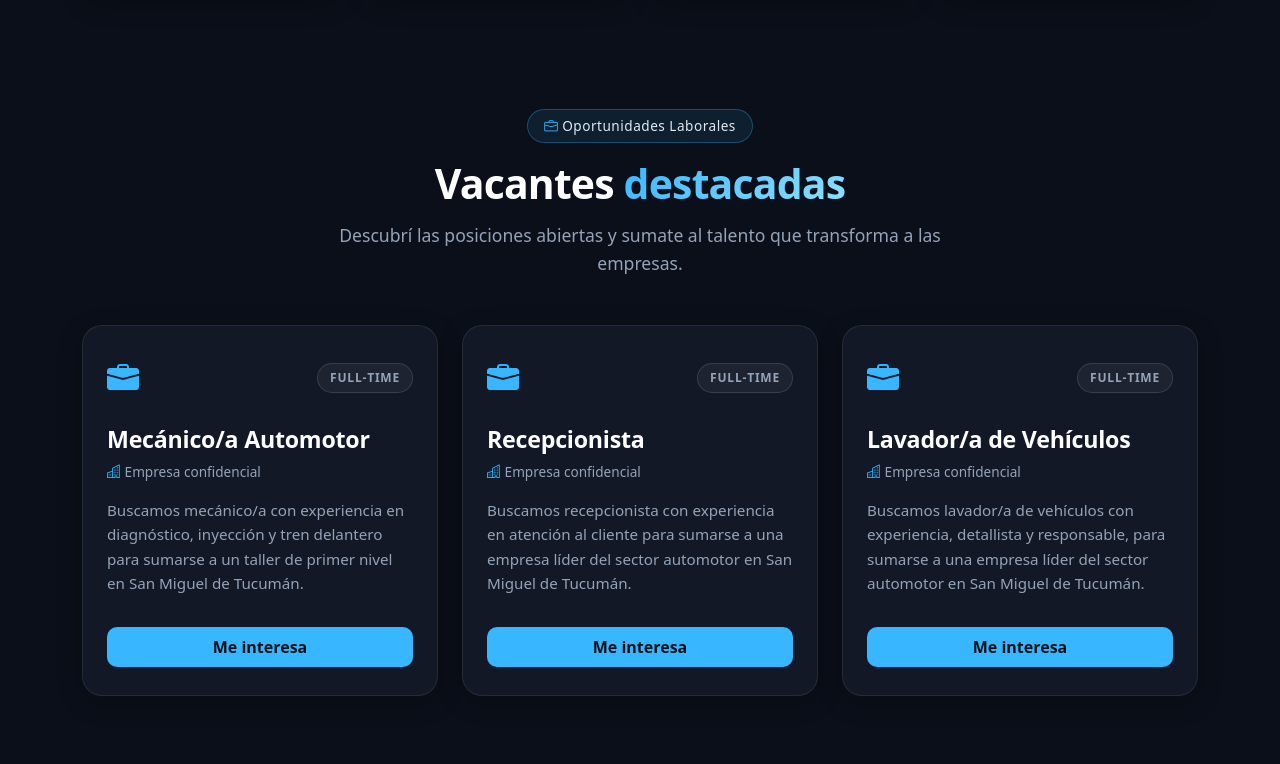
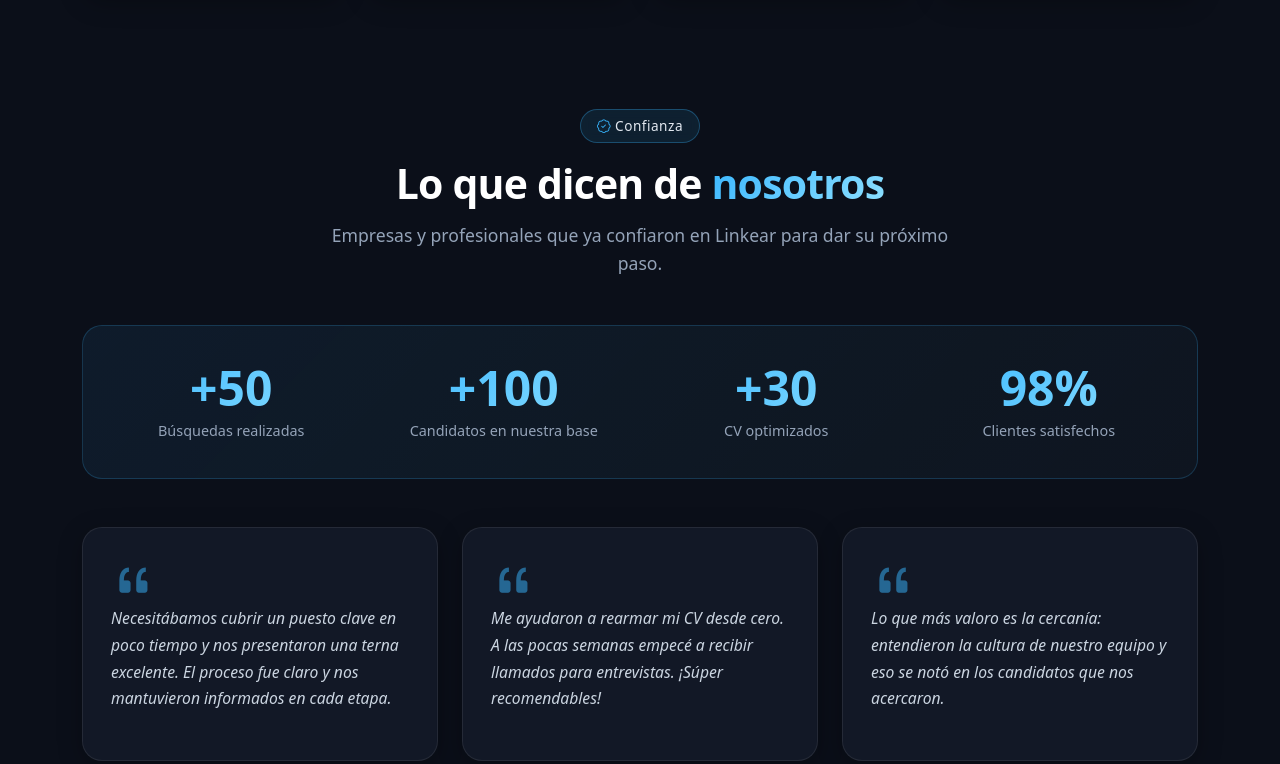
Before and after one commit to AlejandroFourmantin/linkear, a plain HTML site: page index.html in a window 1280 px wide. Shown: the part 2785-3549 px from the top of the page. Drawn offline with nearby package versions, Linux system fonts and the light colour scheme.

Commit message:
quita seccion vacantes

```diff
--- a/index.html
+++ b/index.html
@@ -438,7 +438,7 @@
         </section>
 
         <!-- Vacantes Section -->
-        <section id="vacantes" class="vacancies-section py-5 my-3">
+        <!-- <section id="vacantes" class="vacancies-section py-5 my-3">
             <div class="container">
                 <div class="text-center mb-5">
                     <div class="hero-badge mb-3">
@@ -452,37 +452,9 @@
                         Descubrí las posiciones abiertas y sumate al talento que
                         transforma a las empresas.
                     </p>
-                </div>
-
-                <div class="row g-4 justify-content-center">
-                    <!-- Vacante Card 1 -->
-                    <div class="col-lg-4 col-md-6">
-                        <div class="vacancy-card h-100 d-flex flex-column">
-                            <div class="vacancy-card-header d-flex align-items-center justify-content-between mb-4">
-                                <div class="vacancy-icon-box">
-                                    <i class="bi bi-briefcase-fill text-accent" style="font-size: 2rem"></i>
-                                </div>
-                                <span class="service-pill-badge">Full‑Time</span>
-                            </div>
-                            <h3 class="service-card-title mb-2">Mecánico/a Automotor</h3>
-                            <p class="vacancy-company mb-3">
-                            <i class="bi bi-buildings text-accent me-1"></i>
-                                Empresa confidencial
-                            </p>
-                            <p class="service-card-desc mb-4">
-                                Buscamos mecánico/a con experiencia en diagnóstico, inyección y
-                                tren delantero para sumarse a un taller de primer nivel en San
-                                Miguel de Tucumán.
-                            </p>
-                            <div class="pt-2 mt-auto">
-                                <a href="./paginas/mecanico-tucuman.html" class="btn btn-linkear w-100 text-center">
-                                    Me interesa
-                                </a>
-                            </div>
-                        </div>
-                    </div>
+                </div> -->
                     <!-- Vacante Card 2 -->
-                    <div class="col-lg-4 col-md-6">
+                   <!--  <div class="col-lg-4 col-md-6">
                         <div class="vacancy-card h-100 d-flex flex-column">
                             <div class="vacancy-card-header d-flex align-items-center justify-content-between mb-4">
                                 <div class="vacancy-icon-box">
@@ -506,40 +478,12 @@
                                 </a>
                             </div>
                         </div>
-                    </div>
-                    <!-- Vacante Card 3 -->
-                    <div class="col-lg-4 col-md-6">
-                        <div class="vacancy-card h-100 d-flex flex-column">
-                            <div class="vacancy-card-header d-flex align-items-center justify-content-between mb-4">
-                                <div class="vacancy-icon-box">
-                                    <i class="bi bi-briefcase-fill text-accent" style="font-size: 2rem"></i>
-                                </div>
-                                <span class="service-pill-badge">Full‑Time</span>
-                            </div>
-                            <h3 class="service-card-title mb-2">Lavador/a de Vehículos</h3>
-                            <p class="vacancy-company mb-3">
-                            <i class="bi bi-buildings text-accent me-1"></i>
-                                Empresa confidencial
-                            </p>
-                            <p class="service-card-desc mb-4">
-                                Buscamos lavador/a de vehículos con experiencia, detallista y
-                                responsable, para sumarse a una empresa líder del sector automotor
-                                en San Miguel de Tucumán.
-                            </p>
-                            <div class="pt-2 mt-auto">
-                                <a href="./paginas/lavador-tucuman.html" class="btn btn-linkear w-100 text-center">
-                                    Me interesa
-                                </a>
-                            </div>
-                        </div>
-                    </div>
+                    </div> -->
                     <!-- Additional Vacancy Cards -->
-                </div>
-            </div>
         </section>
         <!-- Confianza Section -->
         <!-- ⚠️ CONTENIDO DE EJEMPLO: reemplazar números y testimonios por datos REALES
-             antes de pasar esta sección a main (lo que publica Vercel). -->
+            antes de pasar esta sección a main (lo que publica Vercel). -->
         <section id="confianza" class="trust-section py-5 my-3">
             <div class="container">
                 <div class="text-center mb-5">
```
